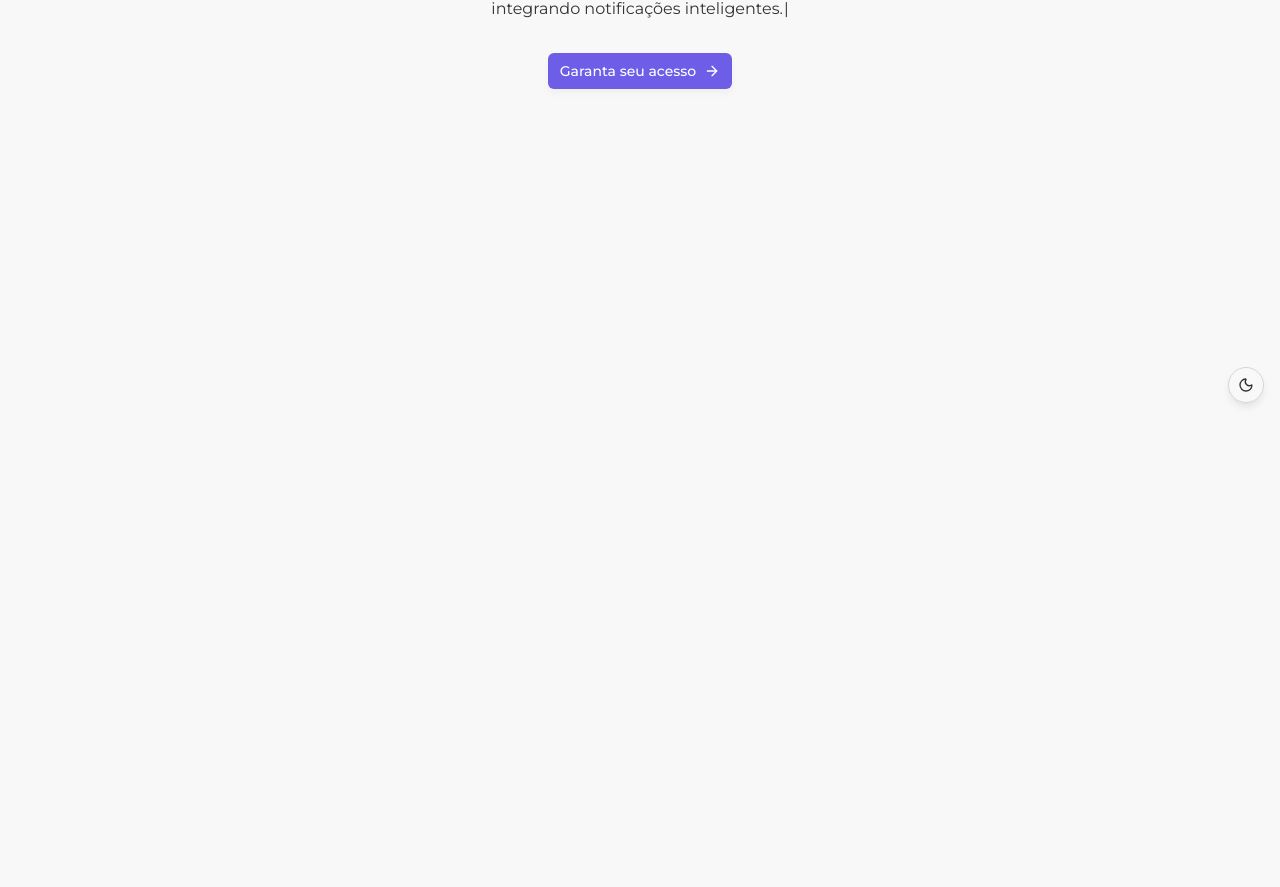
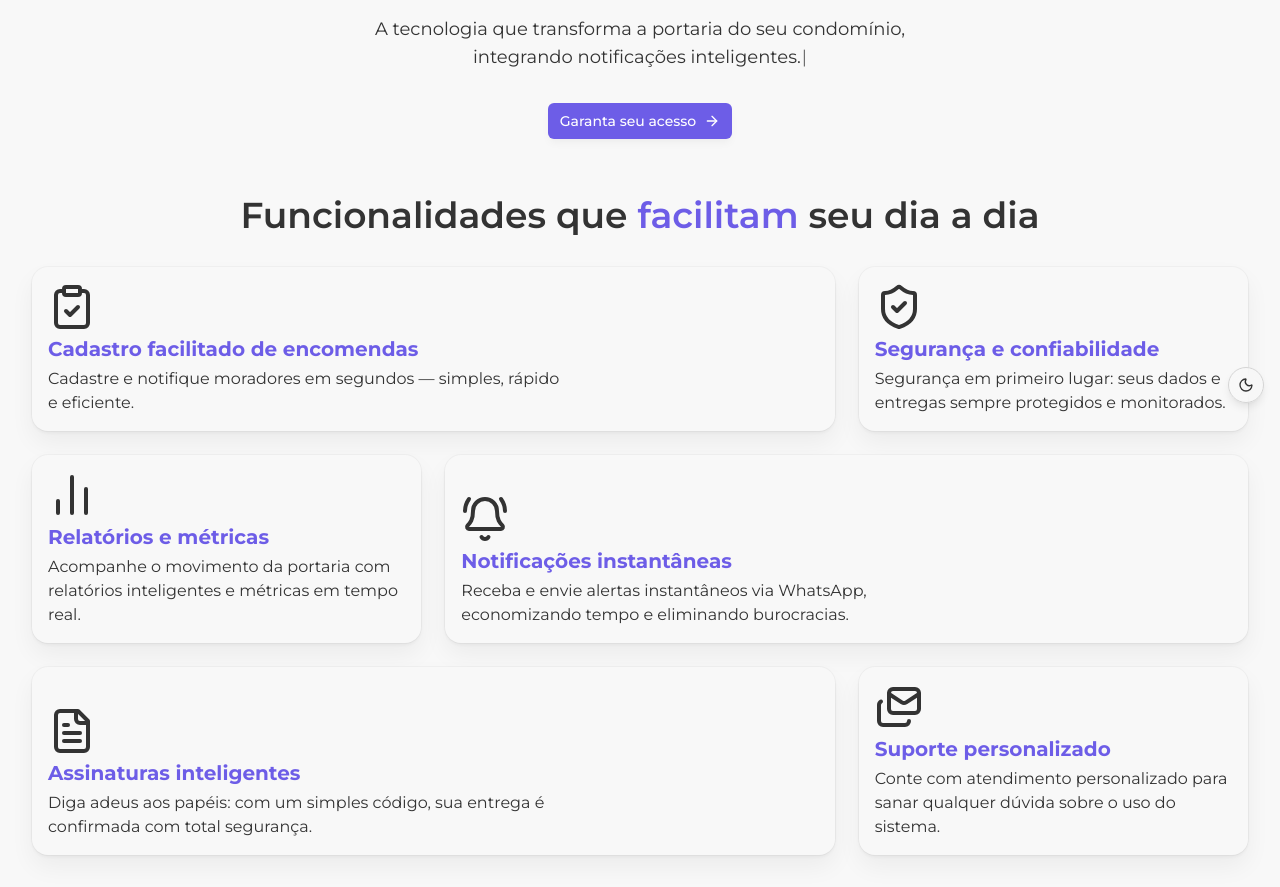
Before and after one commit to flea777/next-lp-pakly, a Next.js app: page / in a window 1280 px wide. Shown: the part 381-1268 px from the top of the page. Before the commit the page ends 800 px from the top, so only its background shows below. Built offline with nearby package versions, Linux system fonts and the light colour scheme; a web font is replaced by a local one.

Commit message:
Ajustes na seção hero + seção features finalizada

```diff
--- a/package.json
+++ b/package.json
@@ -8,6 +8,7 @@
     "start": "next start"
   },
   "dependencies": {
+    "@radix-ui/react-icons": "^1.3.2",
     "@radix-ui/react-slot": "^1.2.3",
     "class-variance-authority": "^0.7.1",
     "clsx": "^2.1.1",
--- a/src/app/page.tsx
+++ b/src/app/page.tsx
@@ -1,5 +1,6 @@
 import { Header } from "@/components/landing-page/header";
 import { Hero } from "@/components/landing-page/hero";
+import { Features } from "@/components/landing-page/features";
 
 export default function Home() {
   return (
@@ -8,6 +9,7 @@ export default function Home() {
         <div className="w-full max-w-7xl">
           <Header />
           <Hero />
+          <Features />
         </div>
       </div>
     </div>
--- /dev/null
+++ b/src/components/commons/ui/bento-grid.tsx
@@ -0,0 +1,107 @@
+import { ComponentPropsWithoutRef, ReactNode } from "react"
+import { ArrowRightIcon } from "@radix-ui/react-icons"
+
+import { cn } from "@/lib/utils"
+import { Button } from "@/components/commons/ui/button"
+import { lora } from "@/lib/fonts"
+
+interface BentoGridProps extends ComponentPropsWithoutRef<"div"> {
+  children: ReactNode
+  className?: string
+}
+
+interface BentoCardProps extends ComponentPropsWithoutRef<"div"> {
+  name: string
+  className: string
+  Icon: React.ElementType
+  description: string
+  href: string
+  cta: string
+}
+
+const BentoGrid = ({ children, className, ...props }: BentoGridProps) => {
+  return (
+    <div
+      className={cn(
+        "grid w-full auto-rows-[22rem] grid-cols-3 gap-4",
+        className
+      )}
+      {...props}
+    >
+      {children}
+    </div>
+  )
+}
+
+const BentoCard = ({
+  name,
+  className,
+  Icon,
+  description,
+  href,
+  cta,
+  ...props
+}: BentoCardProps) => (
+  <div
+    key={name}
+    className={cn(
+      "group relative col-span-3 flex flex-col justify-end overflow-hidden rounded-xl",
+      // light styles
+      "bg-background [box-shadow:0_0_0_1px_rgba(0,0,0,.03),0_2px_4px_rgba(0,0,0,.05),0_12px_24px_rgba(0,0,0,.05)]",
+      // dark styles
+      "dark:bg-background transform-gpu dark:[box-shadow:0_-20px_80px_-20px_#ffffff1f_inset] dark:[border:1px_solid_rgba(255,255,255,.1)]",
+      className
+    )}
+    {...props}
+  >
+    <div className="p-4">
+      <div className="pointer-events-none z-10 flex transform-gpu flex-col gap-1 transition-all duration-300 lg:group-hover:-translate-y-10">
+        <Icon className="h-12 w-12 origin-left transform-gpu text-card-foreground transition-all duration-300 ease-in-out group-hover:scale-75" />
+        <h3 className={`text-xl text-primary font-bold`}>
+          {name}
+        </h3>
+        <p className="max-w-lg text-foreground">{description}</p>
+      </div>
+
+      <div
+        className={cn(
+          "pointer-events-none flex w-full translate-y-0 transform-gpu flex-row items-center transition-all duration-300 group-hover:translate-y-0 group-hover:opacity-100 lg:hidden"
+        )}
+      >
+        <Button
+          variant="link"
+          asChild
+          size="sm"
+          className="pointer-events-auto p-0"
+        >
+          <a href={href}>
+            {cta}
+            <ArrowRightIcon className="ms-2 h-4 w-4 rtl:rotate-180" />
+          </a>
+        </Button>
+      </div>
+    </div>
+
+    <div
+      className={cn(
+        "pointer-events-none absolute bottom-0 hidden w-full translate-y-10 transform-gpu flex-row items-center p-4 opacity-0 transition-all duration-300 group-hover:translate-y-0 group-hover:opacity-100 lg:flex"
+      )}
+    >
+      <Button
+        variant="link"
+        asChild
+        size="sm"
+        className="pointer-events-auto p-0"
+      >
+        <a href={href}>
+          {cta}
+          <ArrowRightIcon className="ms-2 h-4 w-4 rtl:rotate-180" />
+        </a>
+      </Button>
+    </div>
+
+    <div className="pointer-events-none absolute inset-0 transform-gpu transition-all duration-300 group-hover:bg-black/[.03] group-hover:dark:bg-neutral-800/10" />
+  </div>
+)
+
+export { BentoCard, BentoGrid }
--- /dev/null
+++ b/src/components/landing-page/features.tsx
@@ -0,0 +1,97 @@
+'use client'
+
+import { BentoCard, BentoGrid } from "../commons/ui/bento-grid";
+import { BellRing, ClipboardCheck, FileText, BarChart2, ShieldCheck, Mails } from "lucide-react";
+
+interface Feature {
+  name: string;
+  description: string;
+  href: string;
+  cta: string
+  Icon: React.ElementType;
+  size?: 'small' | 'medium' | 'large';
+}
+
+export function Features() {
+
+  const cta = "Saiba mais"
+
+  const features: Feature[] = [
+    {
+      name: "Cadastro facilitado de encomendas",
+      description: "Cadastre e notifique moradores em segundos — simples, rápido e eficiente.",
+      href: "#",
+      cta: cta,
+      Icon: ClipboardCheck,
+      size: 'large',
+    },
+    {
+      name: "Segurança e confiabilidade",
+      description: "Segurança em primeiro lugar: seus dados e entregas sempre protegidos e monitorados.",
+      href: "#",
+      cta: cta,
+      Icon: ShieldCheck,
+      size: 'medium',
+    },
+    {
+      name: "Relatórios e métricas",
+      description: "Acompanhe o movimento da portaria com relatórios inteligentes e métricas em tempo real.",
+      href: "#",
+      cta: cta,
+      Icon: BarChart2,
+      size: 'medium',
+    },
+    {
+      name: "Notificações instantâneas",
+      description: "Receba e envie alertas instantâneos via WhatsApp, economizando tempo e eliminando burocracias.",
+      href: "#",
+      cta: cta,
+      Icon: BellRing,
+      size: 'large',
+    },
+    {
+      name: "Assinaturas inteligentes",
+      description: "Diga adeus aos papéis: com um simples código, sua entrega é confirmada com total segurança.",
+      href: "#",
+      cta: cta,
+      Icon: FileText,
+      size: 'large',
+    },
+    {
+      name: "Suporte personalizado",
+      description: "Conte com atendimento personalizado para sanar qualquer dúvida sobre o uso do sistema.",
+      href: "#",
+      cta: cta,
+      Icon: Mails,
+      size: 'medium',
+    },
+  ];
+
+  const getCardSizeClass = (size?: string) => {
+    switch(size) {
+      case 'large': return 'col-span-2 row-span-1';
+      case 'medium': return 'col-span-1 row-span-1';
+      case 'small': return 'col-span-1 row-span-2';
+      default: return 'col-span-1 row-span-1';
+    }
+  }
+
+  return (
+    <section className="flex flex-col gap-8 px-8 pb-8 pt-14 items-center">
+      <h3 className="text-foreground font-semibold text-4xl">Funcionalidades que <strong className="text-primary font-semibold">facilitam</strong> seu dia a dia</h3>
+      <BentoGrid className="grid grid-cols-3 gap-6 auto-rows-min">
+        {features.map((item, index) => (
+          <BentoCard
+            key={index}
+            name={item.name}
+            description={item.description}
+            href={item.href}
+            cta={item.cta}
+            Icon={item.Icon}
+            className={`rounded-2xl shadow-md hover:shadow-lg transition-all ${getCardSizeClass(item.size)}`}
+          />
+        ))}
+      </BentoGrid>
+    </section>
+  );
+}
--- a/src/components/landing-page/hero.tsx
+++ b/src/components/landing-page/hero.tsx
@@ -8,13 +8,13 @@ export function Hero() {
     const texts = ['notificações inteligentes.', 'controle de encomendas.', 'assinaturas digitais.', 'relatórios em tempo real.']
 
     return (
-        <section className="flex flex-col gap-8 justify-center items-center min-h-[380px]">
+        <section className="flex flex-col gap-8 justify-center items-center min-h-[380px] pt-8">
             <div className="flex flex-col gap-8 px-12 items-center">
-                <h2 className={`text-6xl font-bold text-center text-primary max-w-3/4 ${lora.className}`}>Simplifique a <strong className="text-foreground italic">gestão de encomendas</strong> do seu condomínio</h2>
-                <div className="text-center">
+                <h2 className={`text-7xl font-bold text-center text-primary max-w-3/4 ${lora.className}`}>Simplifique a <strong className="text-foreground italic">gestão de encomendas</strong> do seu condomínio</h2>
+                <div className="text-center text-lg">
                     A tecnologia que transforma a portaria do seu condomínio,
                     <br />
-                    integrando <TypewritterEffect texts={texts} />
+                    integrando <TypewritterEffect texts={texts}/>
                 </div>
             </div>
           <Button variant={"default"} className="bg-sidebar-primary gap-2 hover:text-accent-foreground">Garanta seu acesso <ArrowRight/></Button>
```
Also changed, not shown: components.json, 1 other file (tests, documents, lock files or other folders).
